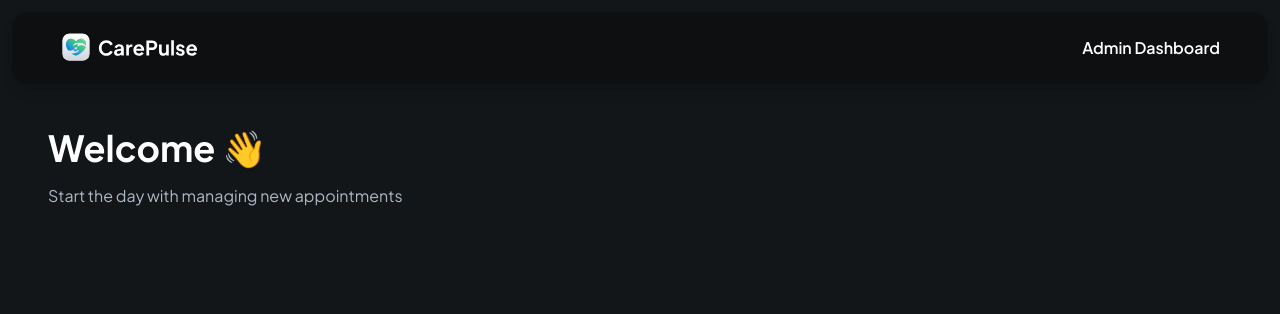
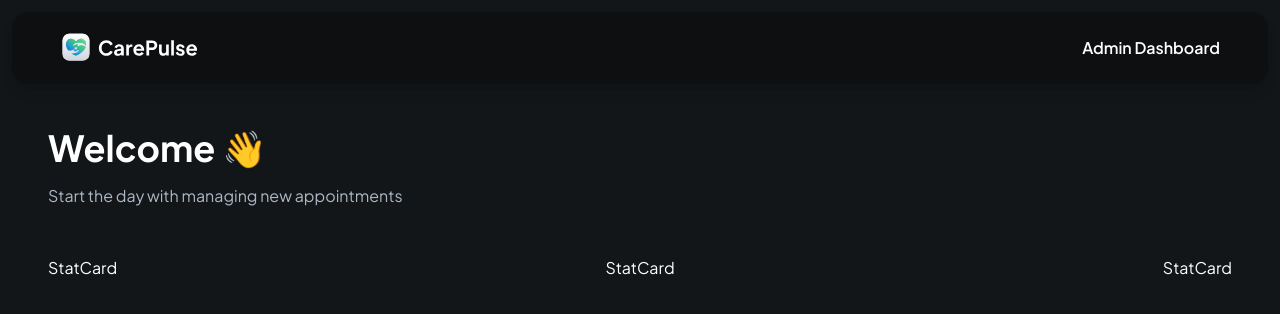
Before and after one commit to RebecaTI/carePulse, a Next.js app: page /admin in a window 1280 px wide. Shown: the top 314 px of the page. Built offline with nearby package versions, Linux system fonts and the light colour scheme.

Commit message:
feat: add StatCard component and integrate it into Admin page for appointment statistics

```diff
--- a/app/admin/page.tsx
+++ b/app/admin/page.tsx
@@ -1,3 +1,4 @@
+import StatCard from '@/components/ui/StatCard'
 import Image from 'next/image'
 import Link from 'next/link'
 import React from 'react'
@@ -26,7 +27,24 @@ const Admin = () => {
         </section>
 
         <section className="admin-stat">
-
+          <StatCard
+            type="appointments"
+            count={5}
+            label="Scheduled appointments"
+            icon="/assets/icons/appointments.svg"
+          />
+          <StatCard
+            type="pending"
+            count={5}
+            label="Pending appointments"
+            icon="/assets/icons/pending.svg"
+          />
+          <StatCard
+            type="cancelled"
+            count={5}
+            label="Cancelled appointments"
+            icon="/assets/icons/cancelled.svg"
+          />
         </section>
 
       </main>
--- a/components/ui/StatCard.tsx
+++ b/components/ui/StatCard.tsx
@@ -0,0 +1,11 @@
+import React from 'react'
+
+const StatCard = () => {
+  return (
+    <div>
+      StatCard
+    </div>
+  )
+}
+
+export default StatCard
```
